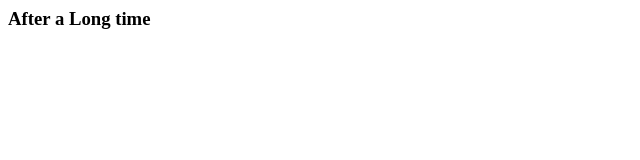
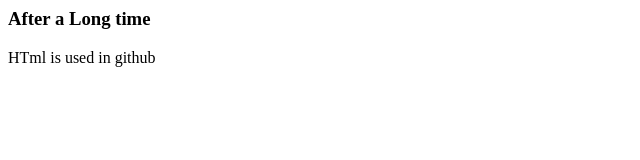
Before and after one commit to AntahaShahid/testfolder, a plain HTML site: page index.html in a window 1280 px wide. Shown: the whole page, without its empty margins (0-640 px from the left). Drawn offline with Linux system fonts and the light colour scheme.

Commit message:
ADD new Feature

```diff
--- a/index.html
+++ b/index.html
@@ -1 +1,3 @@
 <h3>After a Long time</h3>
+
+<p> HTml is used in github</p>
```
